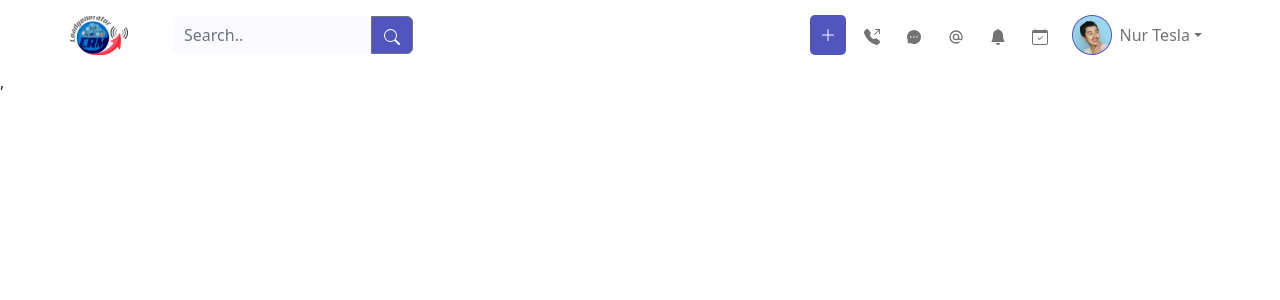
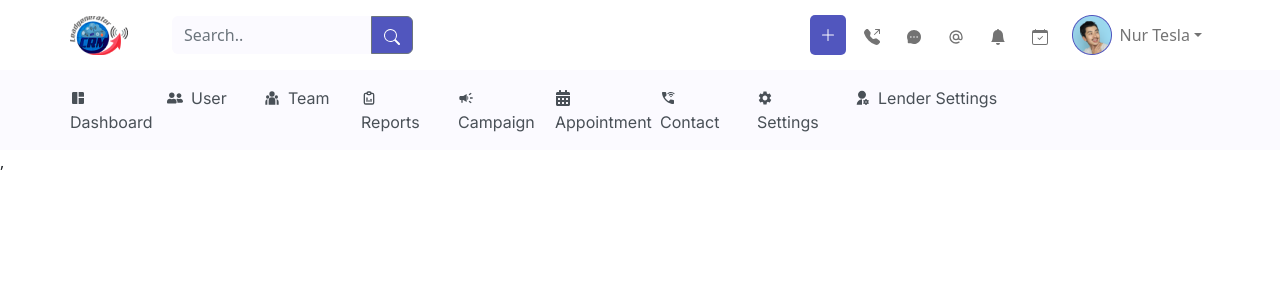
Before and after one commit to assraf-nur/CRM, a React (Create React App) app: page / in a window 1280 px wide. Shown: the top 300 px of the page. Built offline with nearby package versions, Linux system fonts and the light colour scheme.

Commit message:
add a sub nav

```diff
--- a/src/App.css
+++ b/src/App.css
@@ -1,5 +1,6 @@
-.App {
-  text-align: center;
+@import url("https://fonts.googleapis.com/css2?family=Inter&display=swap");
+body{
+    font-family: 'Inter';
 }
 
 .App-logo {
--- a/src/App.js
+++ b/src/App.js
@@ -1,11 +1,13 @@
 import './App.css';
 import Navbar from './Components/Navbar/Navbar';
 import 'bootstrap/dist/css/bootstrap.min.css';
+import SubNav from './Components/Navbar/SubNav';
 
 function App() {
   return (
     <div>
       <Navbar></Navbar>
+      <SubNav></SubNav>
     </div>
   );
 }
--- a/src/Components/CSS/Style.css
+++ b/src/Components/CSS/Style.css
@@ -1,3 +1,7 @@
+@import url("https://fonts.googleapis.com/css2?family=Inter&display=swap");
+body{
+    font-family: 'Inter';
+}
 #button-addon2 {
   background-color: #5156be;
   color: white;
@@ -14,14 +18,24 @@
   padding: 6px 10px 1px 10px;
   border-radius: 5px;
 }
-.nav-container{
-    padding-left: 70px;
-    padding-right: 70px;
+.nav-container {
+  padding-left: 70px;
+  padding-right: 70px;
 }
-.navicons{
-    margin-left: 10px;
+.navicons {
+  margin-left: 10px;
 }
-#profile-pic{
-    width: 40px;
-    height: 40px;
+#profile-pic {
+  width: 40px;
+  height: 40px;
 }
+#sub-nav {
+  background-color: #fbfaff;
+}
+.sub-nav-menu {
+  color: #495057;
+  font-family: "Inter";
+}
+.sub-nav-icon{
+    color: #495057;
+}
--- /dev/null
+++ b/src/Components/Navbar/SubNav.js
@@ -0,0 +1,46 @@
+import React from 'react';
+import { MdSpaceDashboard,MdCampaign } from 'react-icons/md';
+import { FaUserFriends,FaCalendarAlt } from 'react-icons/fa';
+import { RiTeamFill,RiUserSettingsFill } from 'react-icons/ri';
+import { TbReportAnalytics } from 'react-icons/tb';
+import { MdWifiCalling3,MdSettings } from 'react-icons/md';
+import '../CSS/Style.css'
+
+const SubNav = () => {
+    return (
+        <div id='sub-nav' className='nav-container py-3'>
+            <div className='row sub-nav-menu'>
+                <div className='col-md-1'>
+                    <MdSpaceDashboard className='me-2 mb-1 sub-nav-icon'/>
+                    Dashboard
+                </div>
+                <div className='col-md-1'>
+                    <FaUserFriends className='me-2 mb-1 sub-nav-icon'/>
+                    User</div>
+                <div className='col-md-1'>
+                    <RiTeamFill className='me-2 mb-1 sub-nav-icon'/>
+                    Team</div>
+                <div className='col-md-1'>
+                    <TbReportAnalytics className='me-2 mb-1 sub-nav-icon'/>
+                    Reports</div>
+                <div className='col-md-1'>
+                    <MdCampaign className='me-2 mb-1 sub-nav-icon'/>
+                    Campaign</div>
+                <div className='col-md-1'>
+                    <FaCalendarAlt className='me-2 mb-1 sub-nav-icon'/>
+                    Appointment</div>
+                <div className='col-md-1 ms-2'>
+                    <MdWifiCalling3 className='me-2 mb-1 sub-nav-icon'/>
+                    Contact</div>
+                <div className='col-md-1'>
+                    <MdSettings className='me-2 mb-1 sub-nav-icon'/>
+                    Settings</div>
+                <div className='col-md-2'>
+                    <RiUserSettingsFill className='me-2 mb-1 sub-nav-icon'/>
+                    Lender Settings</div>
+            </div>
+        </div>
+    );
+};
+
+export default SubNav;
```
